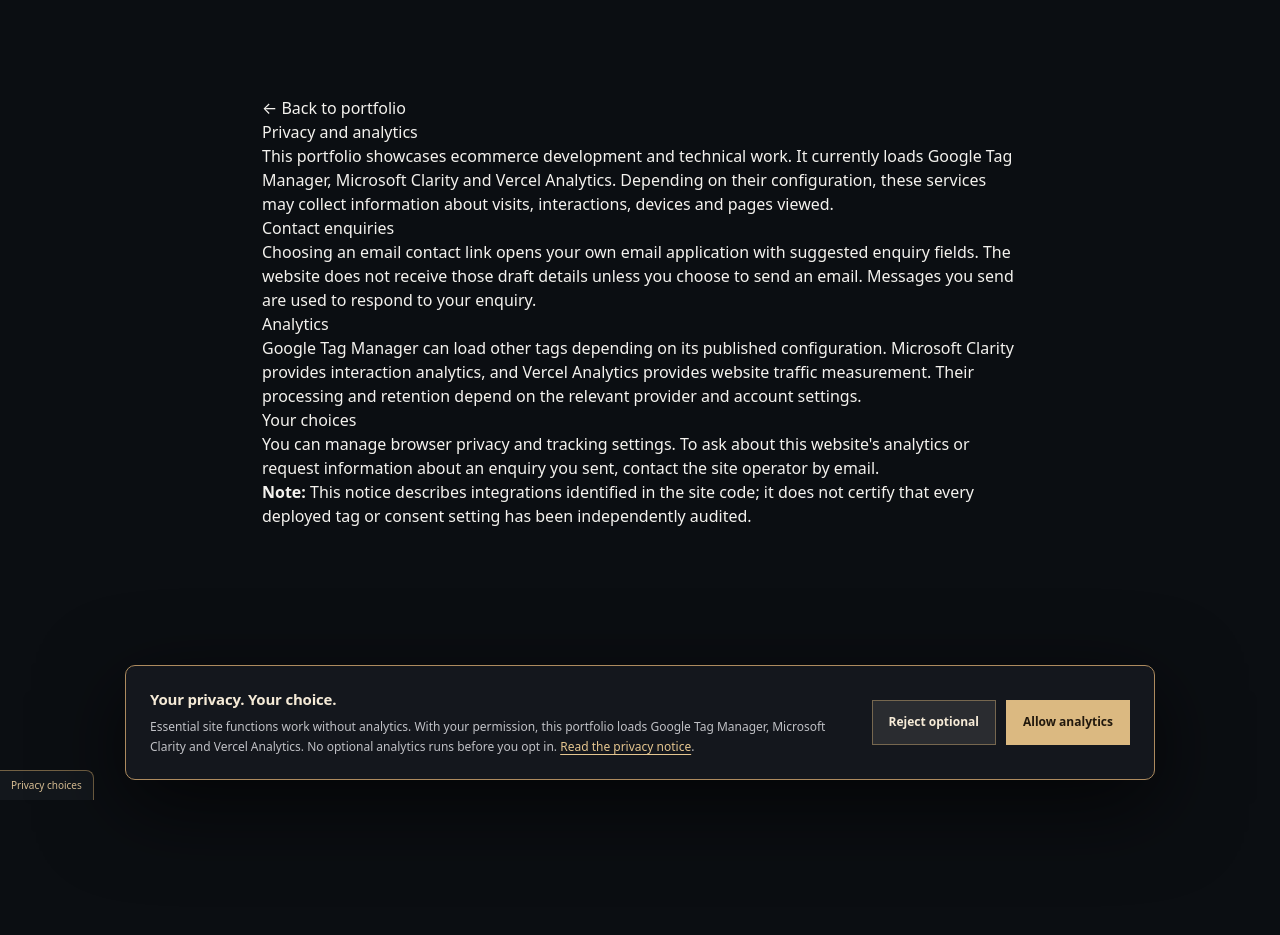
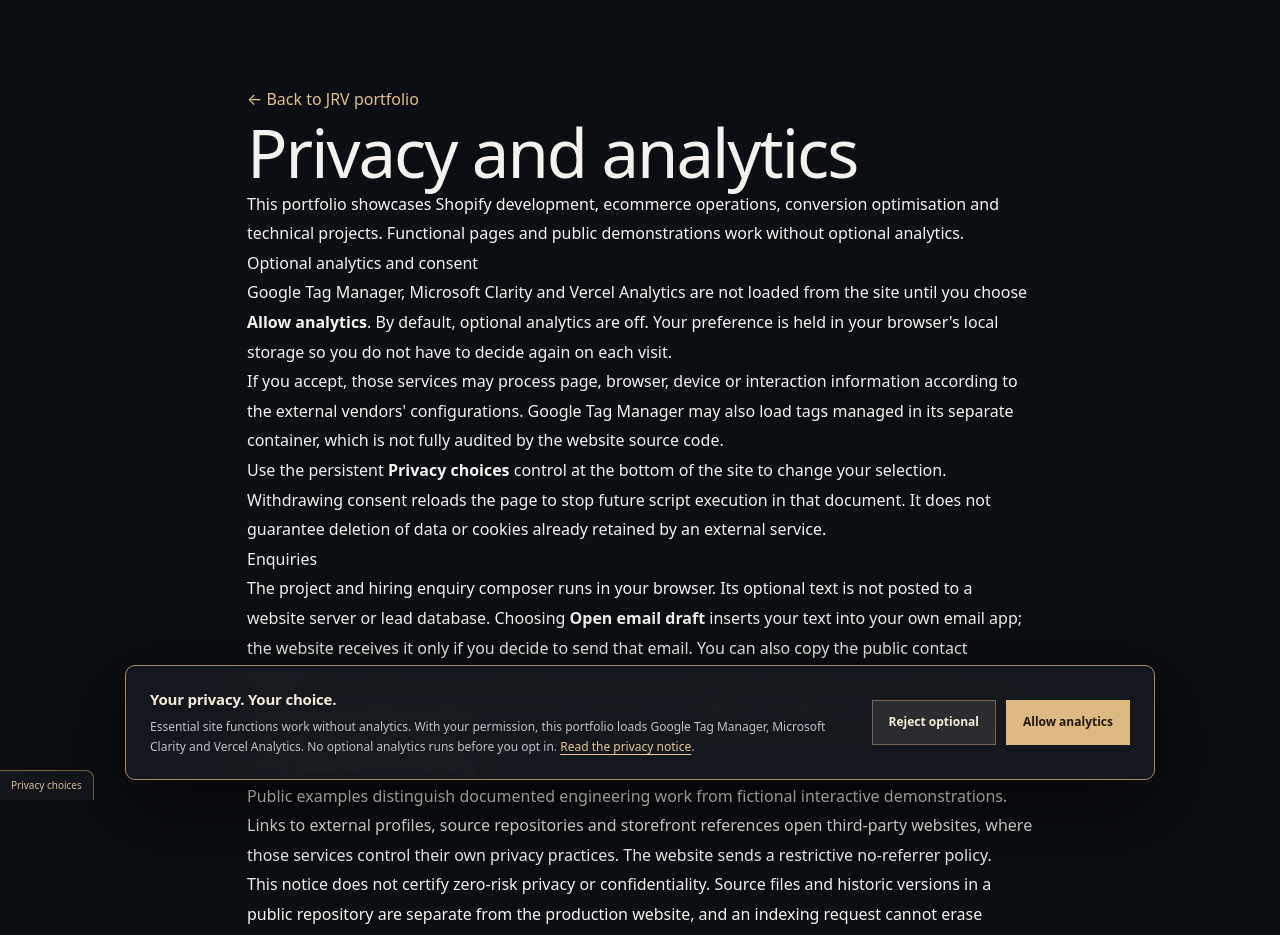
Before and after one commit to bonvallite/developer-portfolio, a Next.js app: page /privacy in a window 1280 px wide. Shown: the top 935 px of the page. Before the commit the page ends 800 px from the top, so only its background shows below. Built offline with nearby package versions, Linux system fonts and the light colour scheme.

Commit message:
docs(privacy): accurately describe opt-in tracking, local enquiries and disclosure limits

```diff
--- a/app/privacy/page.tsx
+++ b/app/privacy/page.tsx
@@ -1,30 +1,35 @@
 import type { Metadata } from 'next';
 import Link from 'next/link';
 
-// This notice describes integrations visible in the site's root layout.
-// Verify vendor configuration, consent requirements and actual retention settings
-// before representing this page as a complete legal compliance assessment.
+// Updated 2026-11-20 to reflect optional, consent-gated analytics. This notice
+// is a factual implementation summary, not a legal or vendor-retention audit.
 export const metadata: Metadata = {
   title: 'Privacy and Analytics',
-  description: 'How this Shopify engineering portfolio uses analytics tools and handles direct enquiries.',
+  description: 'How this Shopify commerce portfolio handles optional analytics and direct enquiries.',
   alternates: { canonical: '/privacy' },
 };
 
-// The public privacy enquiry address is the portfolio domain mailbox.
-// Keep it aligned with the contact links on app/page.tsx.
 export default function PrivacyPage() {
-  return (
-    <main className="container" style={{ paddingTop: 96, paddingBottom: 96, maxWidth: 820 }}>
-      <Link href="/">← Back to portfolio</Link>
-      <h1>Privacy and analytics</h1>
-      <p>This portfolio showcases ecommerce development and technical work. It currently loads Google Tag Manager, Microsoft Clarity and Vercel Analytics. Depending on their configuration, these services may collect information about visits, interactions, devices and pages viewed.</p>
-      <h2>Contact enquiries</h2>
-      <p>Choosing an email contact link opens your own email application with suggested enquiry fields. The website does not receive those draft details unless you choose to send an email. Messages you send are used to respond to your enquiry.</p>
-      <h2>Analytics</h2>
-      <p>Google Tag Manager can load other tags depending on its published configuration. Microsoft Clarity provides interaction analytics, and Vercel Analytics provides website traffic measurement. Their processing and retention depend on the relevant provider and account settings.</p>
-      <h2>Your choices</h2>
-      <p>You can manage browser privacy and tracking settings. To ask about this website's analytics or request information about an enquiry you sent, contact <a href="mailto:hello@jrvallite.com?subject=Portfolio%20privacy%20enquiry">the site operator by email</a>.</p>
-      <p><strong>Note:</strong> This notice describes integrations identified in the site code; it does not certify that every deployed tag or consent setting has been independently audited.</p>
-    </main>
-  );
+  return <main className="container" style={{ paddingTop: 85, paddingBottom: 110, maxWidth: 850, lineHeight: 1.85 }}>
+    <Link href="/" style={{ color: '#e0bf8a' }}>← Back to JRV portfolio</Link>
+    <h1 style={{ fontSize: 'clamp(40px,6vw,67px)', letterSpacing: '-2px', lineHeight: 1.12 }}>Privacy and analytics</h1>
+    <p>This portfolio showcases Shopify development, ecommerce operations, conversion optimisation and technical projects. Functional pages and public demonstrations work without optional analytics.</p>
+
+    <h2>Optional analytics and consent</h2>
+    <p>Google Tag Manager, Microsoft Clarity and Vercel Analytics are not loaded from the site until you choose <strong>Allow analytics</strong>. By default, optional analytics are off. Your preference is held in your browser&apos;s local storage so you do not have to decide again on each visit.</p>
+    <p>If you accept, those services may process page, browser, device or interaction information according to the external vendors&apos; configurations. Google Tag Manager may also load tags managed in its separate container, which is not fully audited by the website source code.</p>
+    <p>Use the persistent <strong>Privacy choices</strong> control at the bottom of the site to change your selection. Withdrawing consent reloads the page to stop future script execution in that document. It does not guarantee deletion of data or cookies already retained by an external service.</p>
+
+    <h2>Enquiries</h2>
+    <p>The project and hiring enquiry composer runs in your browser. Its optional text is not posted to a website server or lead database. Choosing <strong>Open email draft</strong> inserts your text into your own email app; the website receives it only if you decide to send that email. You can also copy the public contact address.</p>
+    <p>Please do not submit customer information, passwords, confidential configurations or sensitive client data through an initial enquiry.</p>
+
+    <h2>Links, public work and security</h2>
+    <p>Public examples distinguish documented engineering work from fictional interactive demonstrations. Links to external profiles, source repositories and storefront references open third-party websites, where those services control their own privacy practices. The website sends a restrictive no-referrer policy.</p>
+    <p>This notice does not certify zero-risk privacy or confidentiality. Source files and historic versions in a public repository are separate from the production website, and an indexing request cannot erase copies or search caches.</p>
+
+    <h2>Questions and requests</h2>
+    <p>For questions about this portfolio&apos;s analytics or a direct enquiry, email <a href="mailto:hello@jrvallite.com?subject=Portfolio%20privacy%20enquiry" style={{ color: '#e0bf8a', textDecoration: 'underline' }}>hello@jrvallite.com</a>.</p>
+    <p><small>Implementation updated 20 November 2026. Upstream service settings, retention policies and third-party tags require separate verification.</small></p>
+  </main>;
 }
```
